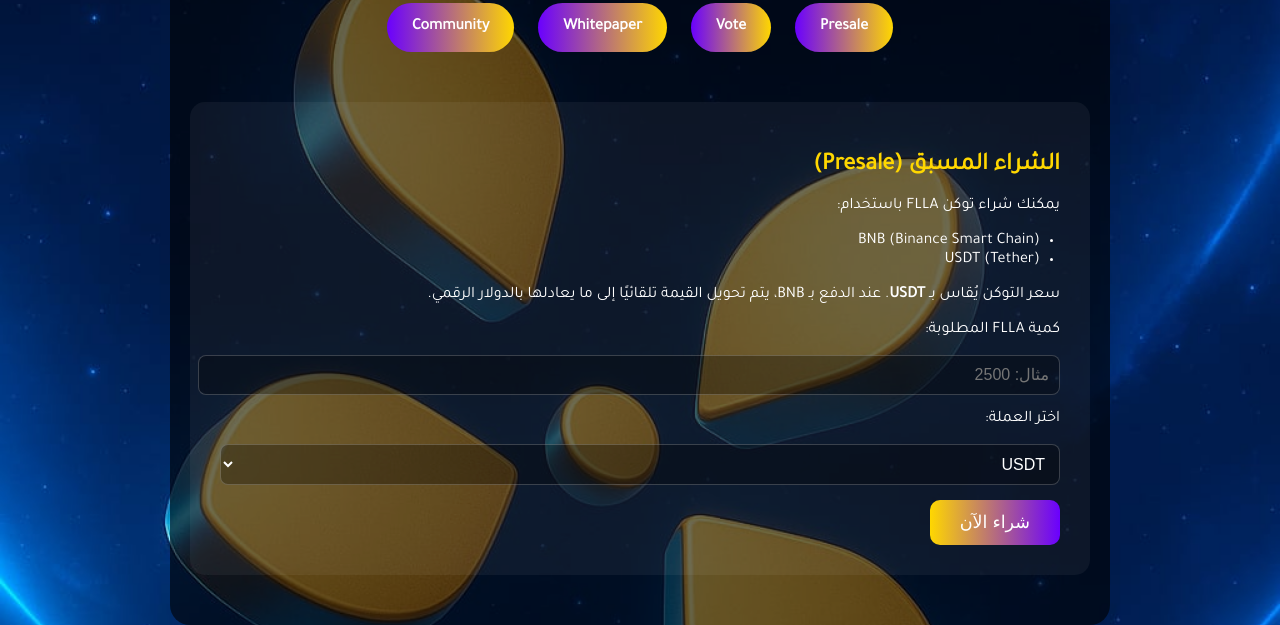
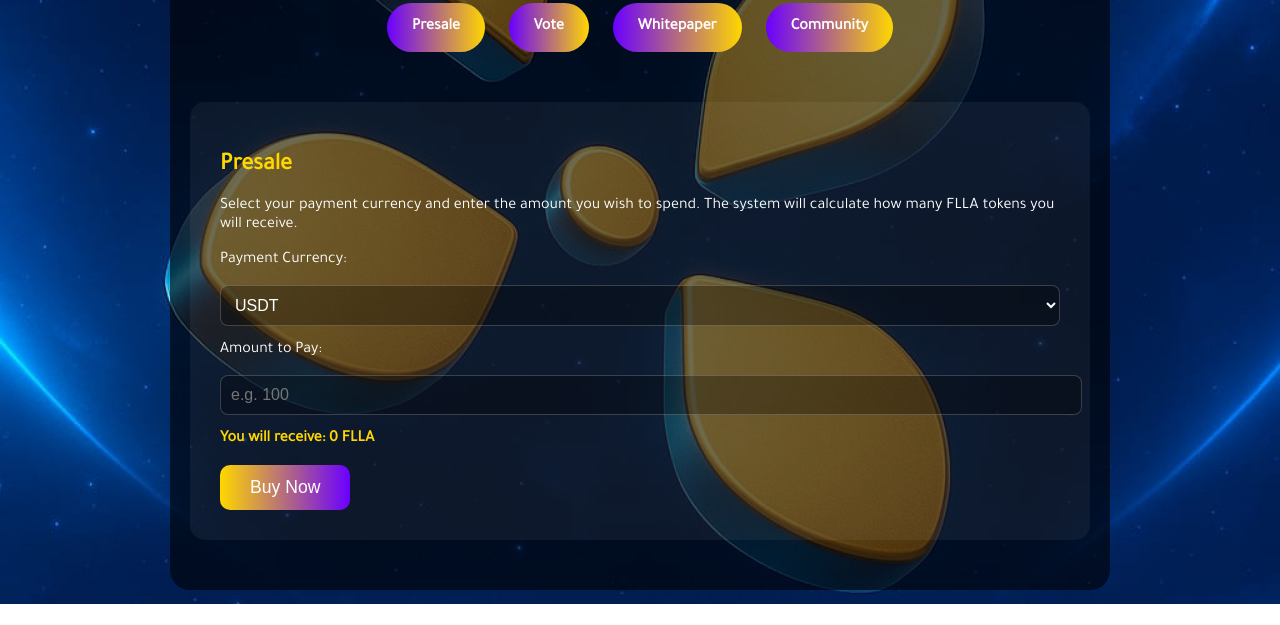
Before and after one commit to fllatoken1a/fllatoken, a plain HTML site: page index.html in a window 1280 px wide. Shown: the part 196-821 px from the top of the page. After the commit the page ends 800 px from the top, so only its background shows below. Drawn offline with Linux system fonts and the light colour scheme.

Commit message:
Revise index.html for language and functionality updates
Updated the HTML structure and content for the FLLA Token page, including changes to the language, layout, and functionality for calculating token amounts based on selected payment currency.

```diff
--- a/index.html
+++ b/index.html
@@ -1,5 +1,5 @@
 <!DOCTYPE html>
-<html lang="ar" dir="rtl">
+<html lang="en" dir="ltr">
 <head>
   <meta charset="UTF-8" />
   <meta name="viewport" content="width=device-width, initial-scale=1.0" />
@@ -64,7 +64,7 @@
       padding: 30px;
       margin-top: 40px;
       border-radius: 15px;
-      text-align: right;
+      text-align: left;
     }
 
     .section h2 {
@@ -104,7 +104,13 @@
 
     ul {
       list-style: disc;
-      padding-right: 20px;
+      padding-left: 20px;
+    }
+
+    #receivedFLLA {
+      font-weight: bold;
+      color: #ffd700;
+      margin-top: 10px;
     }
 
     @media (max-width: 600px) {
@@ -127,25 +133,44 @@
     <div class="petal">Community</div>
 
     <section id="presale" class="section">
-      <h2>الشراء المسبق (Presale)</h2>
-      <p>يمكنك شراء توكن FLLA باستخدام:</p>
-      <ul>
-        <li>BNB (Binance Smart Chain)</li>
-        <li>USDT (Tether)</li>
-      </ul>
-      <p>سعر التوكن يُقاس بـ <strong>USDT</strong>. عند الدفع بـ BNB، يتم تحويل القيمة تلقائيًا إلى ما يعادلها بالدولار الرقمي.</p>
+      <h2>Presale</h2>
+      <p>Select your payment currency and enter the amount you wish to spend. The system will calculate how many FLLA tokens you will receive.</p>
 
-      <label for="amount">كمية FLLA المطلوبة:</label>
-      <input type="number" id="amount" placeholder="مثال: 2500" />
-
-      <label for="currency">اختر العملة:</label>
-      <select id="currency">
+      <label for="currency">Payment Currency:</label>
+      <select id="currency" onchange="calculateFLLA()">
         <option value="usdt">USDT</option>
         <option value="bnb">BNB</option>
       </select>
 
-      <button class="btn">شراء الآن</button>
+      <label for="paidAmount">Amount to Pay:</label>
+      <input type="number" id="paidAmount" placeholder="e.g. 100" oninput="calculateFLLA()" />
+
+      <p id="receivedFLLA">You will receive: 0 FLLA</p>
+
+      <button class="btn">Buy Now</button>
     </section>
   </div>
+
+  <script>
+    const fllaPriceInUSDT = 0.05;
+    const bnbPriceInUSDT = 250;
+
+    function calculateFLLA() {
+      const currency = document.getElementById("currency").value;
+      const paidAmount = parseFloat(document.getElementById("paidAmount").value);
+      let fllaAmount = 0;
+
+      if (!isNaN(paidAmount)) {
+        if (currency === "usdt") {
+          fllaAmount = paidAmount / fllaPriceInUSDT;
+        } else if (currency === "bnb") {
+          const paidInUSDT = paidAmount * bnbPriceInUSDT;
+          fllaAmount = paidInUSDT / fllaPriceInUSDT;
+        }
+      }
+
+      document.getElementById("receivedFLLA").innerText = `You will receive: ${fllaAmount.toFixed(2)} FLLA`;
+    }
+  </script>
 </body>
 </html>
```
